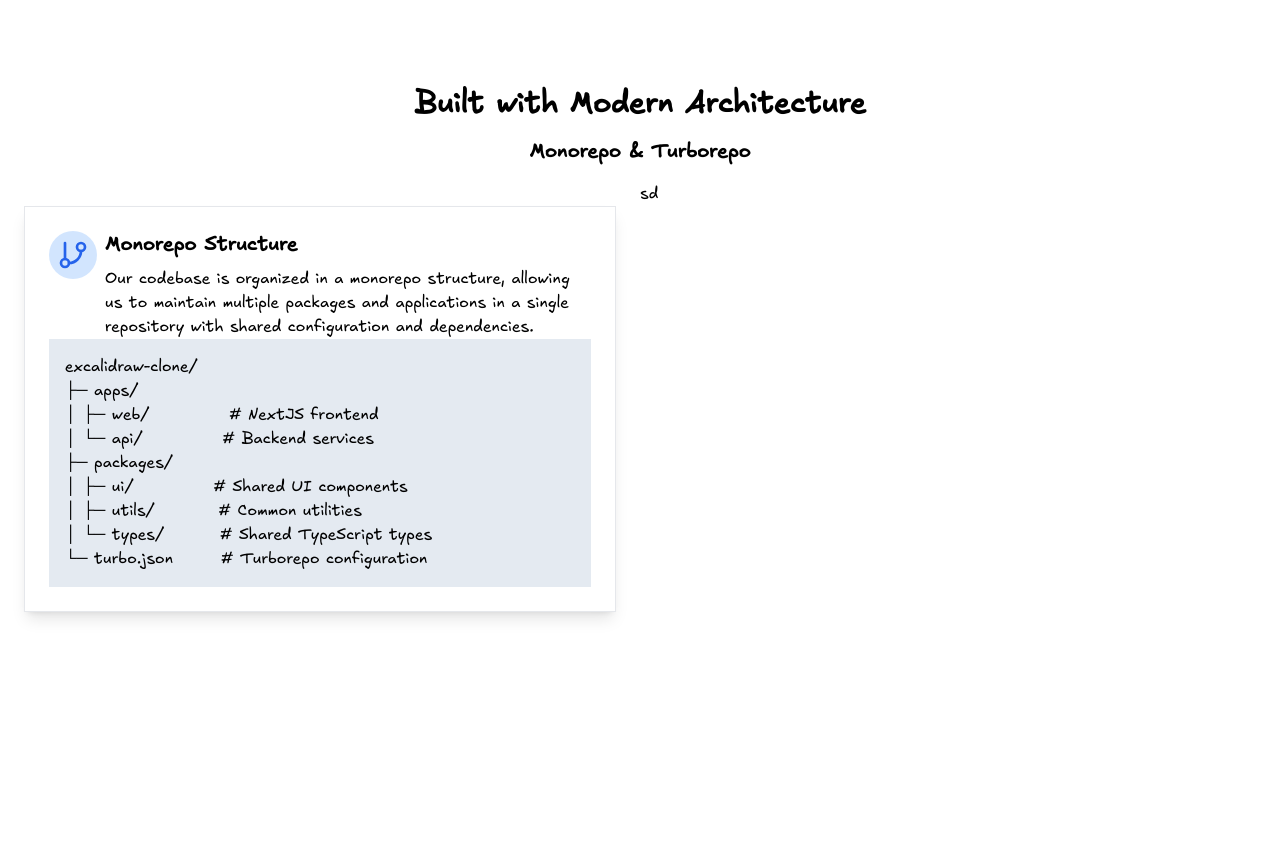
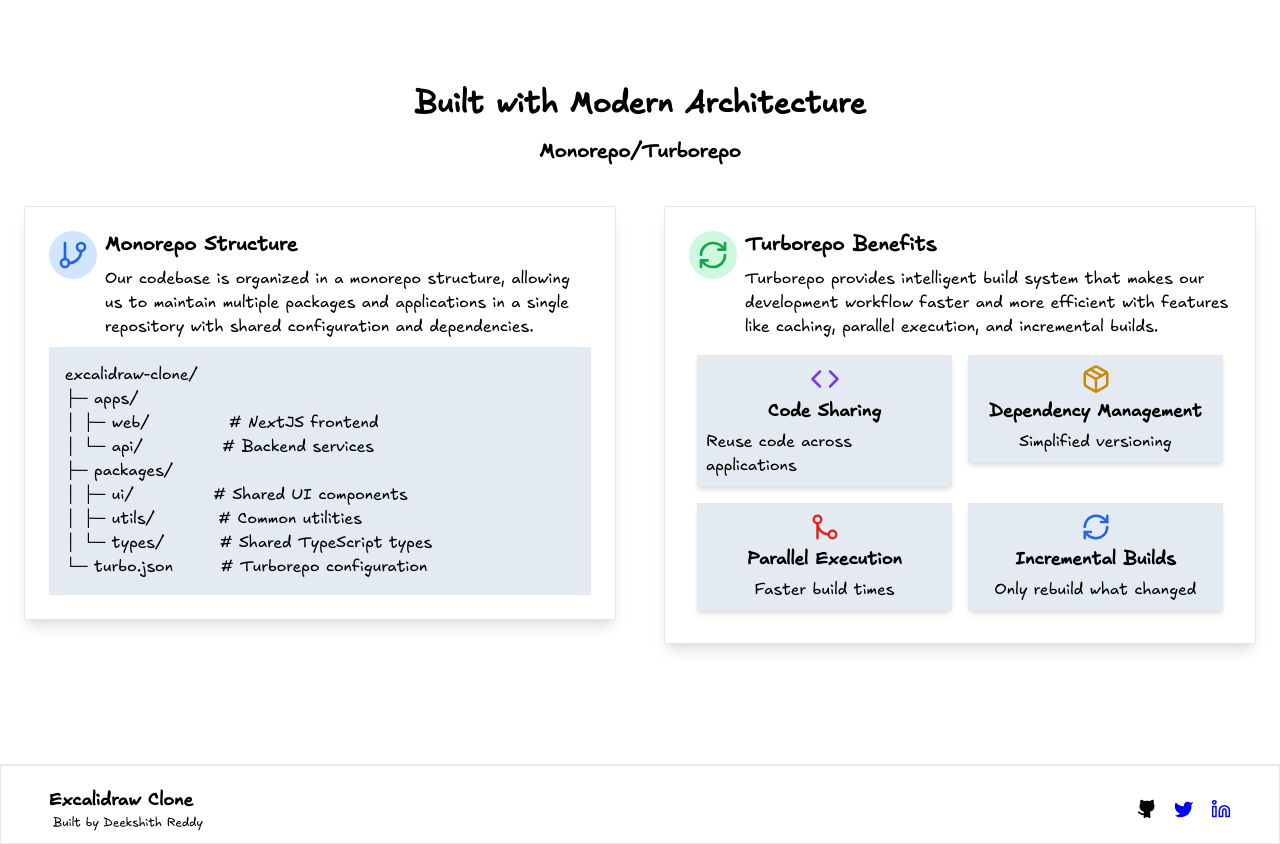
Before and after one commit to DeekshithReddyA/Excalidraw, a Next.js app in the folder apps/frontend/: page / in a window 1280 px wide. Shown: the part 1060-1904 px from the top of the page. Before the commit the page ends 1696 px from the top, so only its background shows below. Built offline with nearby package versions, Linux system fonts and the light colour scheme.

Commit message:
Landing Page done

```diff
--- a/apps/frontend/app/page.tsx
+++ b/apps/frontend/app/page.tsx
@@ -17,7 +17,10 @@
         <div className="text-center text-neutral-600 text-2xl w-3/5 mb-10">Create, collaborate, and share beautiful diagrams with our whiteboard tool. Built with modern web technologies for speed and reliability.</div>
         <br></br>
         <br></br>
-        <Button variant='primary' className='bg-purple-1300 px-4 py-3 text-xl hover:shadow-lg rounded-lg hover:bg-purple-1300/90 hover:scale-[1.04]' children={<div className="flex items-center">Try Now <div className="mx-2"><ArrowRight size={24}/></div></div>}/>
+        <Button onClick={(e: any)=>{
+          e.preventDefault();
+          router.push('/canvas');
+        }} variant='primary' className='bg-purple-1300 px-4 py-3 text-xl hover:shadow-lg rounded-lg hover:bg-purple-1300/90 hover:scale-[1.04]' children={<div className="flex items-center">Try Now <div className="mx-2"><ArrowRight size={24}/></div></div>}/>
       </div>
       <br></br>
       <Features />
--- a/apps/frontend/components/LandingPageNavbar.tsx
+++ b/apps/frontend/components/LandingPageNavbar.tsx
@@ -1,17 +1,23 @@
 import { Button } from "@repo/ui/button";
+import { Git } from "@repo/ui/icons";
+import { useRouter } from "next/navigation";
 export default function Nav() {
+  const router = useRouter();
   return (
     <div className="h-20 border border-b-2 flex p-2 items-center justify-between">
       <div className="text-2xl font-semibold ml-10 mt-1">Excalidraw</div>
       <div className="flex items-center space-x-6 mr-4">
-        <div className="hover:scale-[1.05] transition-all duration-300 text-md cursor-pointer">
-          Features
-        </div>
-        <div className="hover:scale-[1.05] transition-all duration-300 text-md cursor-pointer">
-          Technical
-        </div>
+        <a className="hover:scale-[1.05] p-1 bg-neutral-200 border border-1 border-black rounded-full transition-all duration-300 text-md cursor-pointer"
+            href="https://github.com/DeekshithReddyA/Deepfake-Detection"
+            target="_blank">
+         <Git size={20}/>
+        </a>
         <div className="">
           <Button
+            onClick={(e: any) => {
+              e.preventDefault();
+              router.push('/canvas');
+            }}
             variant="primary"
             className="bg-purple-1300 rounded-full hover:bg-purple-1300/90 hover:scale-[1.05]"
             children={"Try Now"}
--- a/apps/frontend/components/Technical.tsx
+++ b/apps/frontend/components/Technical.tsx
@@ -1,12 +1,13 @@
-import { GitBranch } from "@repo/ui/icons";
+import { Code, Git, GitBranch, LinkedIn, Package, Parallel, Refresh, Twitter } from "@repo/ui/icons";
 
 export function Technical() {
   return (
+    <>
     <div className="flex flex-col items-center justify-center w-full mt-10">
       <div className="text-3xl font-semibold">
         Built with Modern Architecture
       </div>
-      <div className="text-xl font-semibold my-4">Monorepo & Turborepo</div>
+      <div className="text-xl font-semibold my-4">Monorepo/Turborepo</div>
       <div className="grid grid-cols-2">
         <div className="m-6 col-span-1">
           <div className="p-6 border shadow-lg">
@@ -19,7 +20,7 @@
                   <div className="text-xl font-semibold">
                     Monorepo Structure
                   </div>
-                  <div className="mt-2">
+                  <div className="my-2">
                     Our codebase is organized in a monorepo structure, allowing
                     us to maintain multiple packages and applications in a
                     single repository with shared configuration and
@@ -59,8 +60,102 @@
             </div>
           </div>
         </div>
-        <div className="col-span-1">sd</div>
+        <div className="m-6 col-span-1">
+          <div className="p-6 border shadow-lg">
+            <div>
+              <div className="flex items-start space-x-2">
+                <div className="p-2 rounded-full bg-green-200/70 text-green-600">
+                  <Refresh size={32} />
+                </div>
+                <div className="">
+                  <div className="text-xl font-semibold">
+                    Turborepo Benefits
+                  </div>
+                  <div className="my-2">
+                  Turborepo provides intelligent build system that makes our development workflow faster and more efficient with features like caching, parallel execution, and incremental builds.
+                  </div>
+                </div>
+              </div>
+              <div className="grid grid-cols-2">
+                <div className="m-2 col-span-1">
+                  <div className="p-2 border shadow-md bg-slate-200/90">
+                    <div className="flex flex-col items-center">
+                      <div className="text-violet-600 mb-1">
+                        <Code size={30}/>
+                      </div>
+                      <div className="text-lg font-semibold mb-1">Code Sharing</div>
+                      <div>Reuse code across applications</div>
+                    </div>
+                  </div>
+                </div>
+                <div className="m-2 col-span-1">
+                  <div className="p-2 border shadow-md bg-slate-200/90">
+                    <div className="flex flex-col items-center">
+                      <div className="text-yellow-600 mb-1">
+                        <Package size={30}/>
+                      </div>
+                      <div className="text-lg font-semibold mb-1">Dependency Management</div>
+                      <div>Simplified versioning</div>
+                    </div>
+                  </div>
+                </div>
+                <div className="m-2 col-span-1">
+                  <div className="p-2 border shadow-md bg-slate-200/90">
+                    <div className="flex flex-col items-center">
+                      <div className="text-red-600 mb-1">
+                        <Parallel size={30}/>
+                      </div>
+                      <div className="text-lg font-semibold mb-1">Parallel Execution</div>
+                      <div>Faster build times</div>
+                    </div>
+                  </div>
+                </div>
+                <div className="m-2 col-span-1">
+                  <div className="p-2 border shadow-md bg-slate-200/90">
+                    <div className="flex flex-col items-center">
+                      <div className="text-blue-600 mb-1">
+                        <Refresh size={30}/>
+                      </div>
+                      <div className="text-lg font-semibold mb-1">Incremental Builds</div>
+                      <div>Only rebuild what changed</div>
+                    </div>
+                  </div>
+                </div>
+              </div>
+            </div>
+          </div>
+        </div>
+        <br></br>
+        <br></br>
+        <br></br>
+        <br></br>
+
       </div>
     </div>
+    <div className="h-20 border border-t-2 flex justify-between items-center">
+      <div className="ml-12 mt-2">
+        <div className="text-lg font-semibold">Excalidraw Clone</div>
+        <div className="text-xs ml-1">Built by Deekshith Reddy</div>
+      </div>
+      <div className="flex justify-around items-center space-x-4 mr-12 mt-2">
+        <a className="cursor-pointer hover:scale-[1.1] transition-all duration-300"
+        href="https://github.com/DeekshithReddyA/"
+        target="_blank"
+        >
+          <Git size={20} />
+        </a>
+        <a className="cursor-pointer hover:scale-[1.1] transition-all duration-300"
+        href="https://x.com/Deekshith1910"
+        target="_blank">
+          <Twitter size={22} />
+        </a>
+        <a className="cursor-pointer hover:scale-[1.1] transition-all duration-300"
+        href="https://www.linkedin.com/in/deekshithreddy1910"
+        target="_blank">
+          <LinkedIn size={20} />
+        </a>
+      </div>
+    </div>
+    </>
   );
 }
--- a/packages/ui/src/icons.tsx
+++ b/packages/ui/src/icons.tsx
@@ -91,3 +91,16 @@
 export function Package(props: IconProps){
     return <svg xmlns="http://www.w3.org/2000/svg" width={props.size} height={props.size} viewBox="0 0 24 24" fill="none" stroke="currentColor" strokeWidth="2" strokeLinecap="round" strokeLinejoin="round" className="lucide lucide-package-icon lucide-package"><path d="M11 21.73a2 2 0 0 0 2 0l7-4A2 2 0 0 0 21 16V8a2 2 0 0 0-1-1.73l-7-4a2 2 0 0 0-2 0l-7 4A2 2 0 0 0 3 8v8a2 2 0 0 0 1 1.73z"/><path d="M12 22V12"/><polyline points="3.29 7 12 12 20.71 7"/><path d="m7.5 4.27 9 5.15"/></svg>
 }
+
+
+export function Git(props: IconProps){
+    return <svg xmlns="http://www.w3.org/2000/svg" width={props.size} height={props.size} viewBox="0 0 24 24" fill="black" stroke="currentColor" strokeWidth="2" strokeLinecap="round" strokeLinejoin="round" className="lucide lucide-github-icon lucide-github"><path d="M15 22v-4a4.8 4.8 0 0 0-1-3.5c3 0 6-2 6-5.5.08-1.25-.27-2.48-1-3.5.28-1.15.28-2.35 0-3.5 0 0-1 0-3 1.5-2.64-.5-5.36-.5-8 0C6 2 5 2 5 2c-.3 1.15-.3 2.35 0 3.5A5.403 5.403 0 0 0 4 9c0 3.5 3 5.5 6 5.5-.39.49-.68 1.05-.85 1.65-.17.6-.22 1.23-.15 1.85v4"/><path d="M9 18c-4.51 2-5-2-7-2"/></svg>
+}
+
+export function Twitter(props: IconProps){
+    return <svg xmlns="http://www.w3.org/2000/svg" width={props.size} height={props.size} viewBox="0 0 24 24" fill="blue" stroke="neutral" strokeWidth="1.8" strokeLinecap="round" strokeLinejoin="round" className="lucide lucide-twitter-icon lucide-twitter"><path d="M22 4s-.7 2.1-2 3.4c1.6 10-9.4 17.3-18 11.6 2.2.1 4.4-.6 6-2C3 15.5.5 9.6 3 5c2.2 2.6 5.6 4.1 9 4-.9-4.2 4-6.6 7-3.8 1.1 0 3-1.2 3-1.2z"/></svg>
+}
+
+export function LinkedIn(props: IconProps){
+    return <svg xmlns="http://www.w3.org/2000/svg" width={props.size} height={props.size} viewBox="0 0 24 24" fill="white" stroke="blue" strokeWidth="1.8" strokeLinecap="round" strokeLinejoin="round" className="lucide lucide-linkedin-icon lucide-linkedin"><path d="M16 8a6 6 0 0 1 6 6v7h-4v-7a2 2 0 0 0-2-2 2 2 0 0 0-2 2v7h-4v-7a6 6 0 0 1 6-6z"/><rect width="4" height="12" x="2" y="9"/><circle cx="4" cy="4" r="2"/></svg>
+}
```
Also changed, not shown: 1 other file (tests, documents, lock files or other folders).
